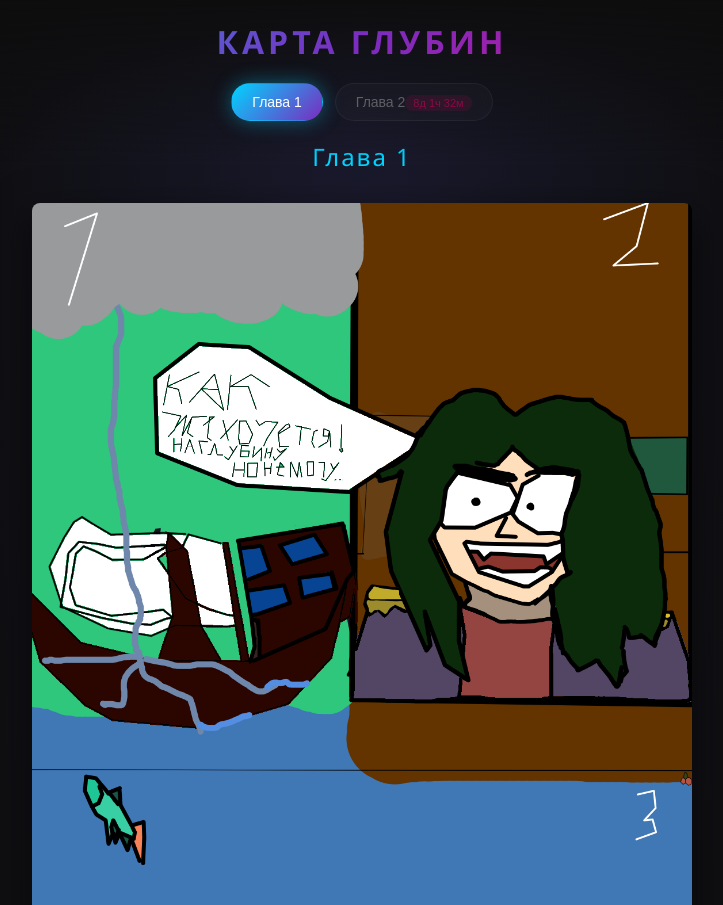
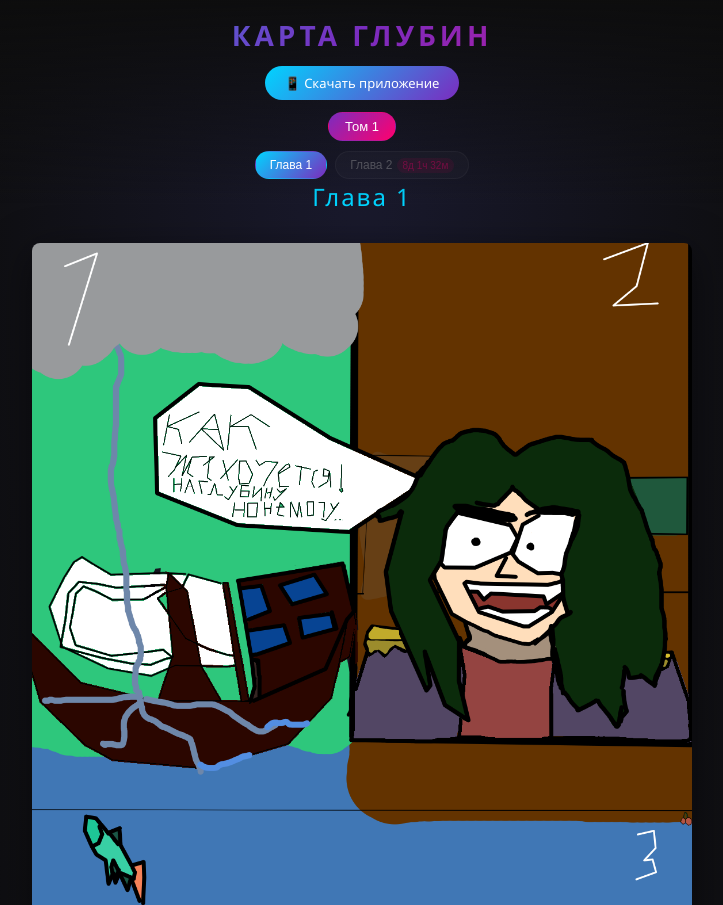
Before and after one commit to wolf111234/ReadMyComics, a plain HTML site: page index.html in a window 1280 px wide. Shown: the top 905 px of the page, without its empty margins (278-1001 px from the left). Drawn offline with Linux system fonts and the light colour scheme.

Commit message:
Add files via upload

```diff
--- a/index.html
+++ b/index.html
@@ -22,11 +22,11 @@
             left: 0;
             right: 0;
             background: linear-gradient(180deg, rgba(13,13,13,0.95) 0%, rgba(13,13,13,0) 100%);
-            padding: 20px 40px 40px;
+            padding: 16px 40px 24px;
             z-index: 100;
         }
         .title {
-            font-size: 32px;
+            font-size: 28px;
             font-weight: 700;
             text-align: center;
             letter-spacing: 4px;
@@ -36,23 +36,71 @@
             -webkit-text-fill-color: transparent;
             background-clip: text;
         }
+        .header-actions {
+            display: flex;
+            justify-content: center;
+            gap: 10px;
+            margin-top: 12px;
+            flex-wrap: wrap;
+        }
+        .download-btn {
+            background: linear-gradient(135deg, #00d4ff, #7b2cbf);
+            color: #fff;
+            border: none;
+            padding: 8px 20px;
+            border-radius: 25px;
+            cursor: pointer;
+            font-size: 13px;
+            text-decoration: none;
+            display: inline-flex;
+            align-items: center;
+            gap: 6px;
+            transition: transform 0.2s;
+        }
+        .download-btn:hover { transform: scale(1.05); }
+        .volumes {
+            display: flex;
+            justify-content: center;
+            gap: 8px;
+            margin-top: 12px;
+            flex-wrap: wrap;
+        }
+        .volume-btn {
+            background: rgba(255,255,255,0.05);
+            color: #aaa;
+            border: 1px solid rgba(255,255,255,0.1);
+            padding: 6px 16px;
+            cursor: pointer;
+            font-size: 13px;
+            border-radius: 25px;
+            transition: all 0.3s ease;
+        }
+        .volume-btn:hover {
+            background: rgba(123,44,191,0.2);
+            border-color: #7b2cbf;
+            color: #fff;
+        }
+        .volume-btn.active {
+            background: linear-gradient(135deg, #7b2cbf, #ff006e);
+            border-color: transparent;
+            color: #fff;
+        }
         .chapters {
             display: flex;
             justify-content: center;
-            gap: 12px;
-            margin-top: 20px;
+            gap: 8px;
+            margin-top: 10px;
             flex-wrap: wrap;
         }
         .chapter-btn {
             background: rgba(255,255,255,0.05);
             color: #aaa;
             border: 1px solid rgba(255,255,255,0.1);
-            padding: 10px 20px;
+            padding: 6px 14px;
             cursor: pointer;
-            font-size: 14px;
+            font-size: 12px;
             border-radius: 25px;
             transition: all 0.3s ease;
-            backdrop-filter: blur(10px);
         }
         .chapter-btn:hover {
             background: rgba(0,212,255,0.1);
@@ -60,44 +108,31 @@
             color: #fff;
         }
         .chapter-btn.active {
-            background: linear-gradient(135deg, #00d4ff 0%, #7b2cbf 100%);
+            background: linear-gradient(135deg, #00d4ff, #7b2cbf);
             border-color: transparent;
             color: #fff;
-            box-shadow: 0 0 20px rgba(0,212,255,0.4);
         }
         .chapter-btn.locked {
-            opacity: 0.5;
+            opacity: 0.4;
             cursor: not-allowed;
         }
         .timer {
-            font-size: 11px;
+            font-size: 10px;
             background: rgba(255,0,100,0.2);
-            padding: 2px 8px;
+            padding: 2px 6px;
             border-radius: 10px;
             color: #ff006e;
+            margin-left: 4px;
         }
         .content {
             max-width: 700px;
             margin: 0 auto;
-            padding: 140px 20px 60px;
+            padding: 180px 20px 60px;
         }
         .chapter-header { text-align: center; margin-bottom: 30px; }
-        .chapter-title {
-            font-size: 24px;
-            color: #00d4ff;
-            font-weight: 300;
-            letter-spacing: 2px;
-        }
-        .release-info {
-            margin-top: 15px;
-            color: #ff006e;
-            font-size: 14px;
-        }
-        .countdown {
-            font-size: 20px;
-            font-weight: bold;
-            margin-top: 8px;
-        }
+        .chapter-title { font-size: 24px; color: #00d4ff; font-weight: 300; letter-spacing: 2px; }
+        .release-info { margin-top: 15px; color: #ff006e; font-size: 14px; }
+        .countdown { font-size: 20px; font-weight: bold; margin-top: 8px; }
         .page {
             margin-bottom: 20px;
             opacity: 0;
@@ -116,45 +151,29 @@
             cursor: zoom-in;
         }
         .page-image:hover { box-shadow: 0 15px 50px rgba(0,212,255,0.2); }
-        .page-number {
-            text-align: center;
-            color: #555;
-            font-size: 12px;
-            margin-top: 8px;
-        }
+        .page-number { text-align: center; color: #555; font-size: 12px; margin-top: 8px; }
         .zoom-overlay {
-            display: none;
-            position: fixed;
+            display: none; position: fixed;
             top: 0; left: 0; right: 0; bottom: 0;
-            background: rgba(0,0,0,0.95);
-            z-index: 200;
-            overflow: auto;
+            background: rgba(0,0,0,0.95); z-index: 200; overflow: auto;
         }
         .zoom-overlay.active { display: block; }
-        .zoom-container {
-            min-height: 100vh;
-            display: flex;
-            flex-direction: column;
-            align-items: center;
-            padding: 40px 20px;
-        }
+        .zoom-container { min-height: 100vh; display: flex; flex-direction: column; align-items: center; padding: 40px 20px; }
         .zoom-image { max-width: 100%; cursor: move; }
         .close-zoom {
-            position: fixed;
-            top: 20px;
-            right: 20px;
-            background: rgba(255,0,0,0.3);
-            color: #fff;
-            border: none;
-            padding: 10px 20px;
-            cursor: pointer;
-            border-radius: 25px;
+            position: fixed; top: 20px; right: 20px;
+            background: rgba(255,0,0,0.3); color: #fff; border: none;
+            padding: 10px 20px; cursor: pointer; border-radius: 25px;
         }
     </style>
 </head>
 <body>
     <div class="header">
         <h1 class="title">Карта глубин</h1>
+        <div class="header-actions">
+            <a class="download-btn" href="KartaGlubin.apk" download>📱 Скачать приложение</a>
+        </div>
+        <div class="volumes" id="volumes"></div>
         <div class="chapters" id="chapters"></div>
     </div>
     <div class="content" id="content"></div>
@@ -166,12 +185,18 @@
     </div>
 
     <script>
-        const chapters = {
-            "1": { "title": "Глава 1", "pages": ["Glava1/1.png", "Glava1/2.png", "Glava1/3.png"] },
-            "2": { "title": "Глава 2", "releaseDate": "2026-05-17T18:00:00", "pages": [] }
+        const volumes = {
+            1: {
+                title: "Том 1",
+                chapters: {
+                    "1": { "title": "Глава 1", "pages": ["Glava1/1.png", "Glava1/2.png", "Glava1/3.png"] },
+                    "2": { "title": "Глава 2", "releaseDate": "2026-05-17T18:00:00", "pages": [] }
+                }
+            }
         };
 
-        let currentChapter = 1;
+        let currentVolume = 1;
+        let currentChapter = Object.keys(volumes[1].chapters)[0];
         let timerStart = localStorage.getItem('timer_start');
         if (!timerStart) {
             timerStart = Date.now();
@@ -199,16 +224,33 @@
         }
 
         function isChapterLocked(chapter) {
-            return chapter.pages.length === 0 && chapter.releaseDate;
+            return chapter.pages && chapter.pages.length === 0 && chapter.releaseDate;
+        }
+
+        function showVolume(volNum) {
+            currentVolume = volNum;
+            document.querySelectorAll(".volume-btn").forEach(b => b.classList.toggle("active", b.dataset.vol == volNum));
+            const vol = volumes[volNum];
+            const container = document.getElementById("chapters");
+            container.innerHTML = "";
+            Object.keys(vol.chapters).sort((a,b) => a-b).forEach(num => {
+                const ch = vol.chapters[num];
+                let cls = 'chapter-btn';
+                let timerHtml = '';
+                if (isChapterLocked(ch)) {
+                    cls += ' locked';
+                    timerHtml = `<span class="timer">${formatCountdown(ch.releaseDate)}</span>`;
+                }
+                container.innerHTML += `<button class="${cls}" data-chapter="${num}" onclick="showChapter(${num})">Глава ${num}${timerHtml}</button>`;
+            });
+            const firstCh = Object.keys(vol.chapters).sort((a,b)=>a-b)[0];
+            showChapter(firstCh);
         }
 
         function showChapter(chapterNum) {
             currentChapter = chapterNum;
-            document.querySelectorAll(".chapter-btn").forEach((btn) => {
-                btn.classList.toggle("active", btn.dataset.chapter == chapterNum);
-            });
-
-            const chapter = chapters[chapterNum];
+            document.querySelectorAll(".chapter-btn").forEach(b => b.classList.toggle("active", b.dataset.chapter == chapterNum));
+            const chapter = volumes[currentVolume].chapters[chapterNum];
             const content = document.getElementById("content");
 
             if (isChapterLocked(chapter)) {
@@ -223,7 +265,6 @@
                 `;
             } else {
                 content.innerHTML = `<div class="chapter-header"><h2 class="chapter-title">${chapter.title}</h2></div>`;
-
                 chapter.pages.forEach((page, index) => {
                     content.innerHTML += `
                         <div class="page">
@@ -236,18 +277,15 @@
         }
 
         function updateTimers() {
-            const countdownEl = document.getElementById('countdown');
-            if (countdownEl && chapters[currentChapter].releaseDate) {
-                countdownEl.textContent = formatCountdown(chapters[currentChapter].releaseDate);
+            const el = document.getElementById('countdown');
+            if (el && volumes[currentVolume].chapters[currentChapter].releaseDate) {
+                el.textContent = formatCountdown(volumes[currentVolume].chapters[currentChapter].releaseDate);
             }
-
             document.querySelectorAll('.chapter-btn').forEach(btn => {
                 const num = btn.dataset.chapter;
-                const chapter = chapters[num];
+                const ch = volumes[currentVolume].chapters[num];
                 const timerEl = btn.querySelector('.timer');
-                if (timerEl && chapter.releaseDate) {
-                    timerEl.textContent = formatCountdown(chapter.releaseDate);
-                }
+                if (timerEl && ch.releaseDate) timerEl.textContent = formatCountdown(ch.releaseDate);
             });
         }
 
@@ -265,20 +303,11 @@
         document.addEventListener('keydown', (e) => { if (e.key === 'Escape') closeZoom(); });
 
         function init() {
-            const container = document.getElementById("chapters");
-            Object.keys(chapters).sort((a,b) => a-b).forEach(num => {
-                const chapter = chapters[num];
-                let btnClass = 'chapter-btn';
-                let timerHtml = '';
-
-                if (isChapterLocked(chapter)) {
-                    btnClass += ' locked';
-                    timerHtml = `<span class="timer">${formatCountdown(chapter.releaseDate)}</span>`;
-                }
-
-                container.innerHTML += `<button class="${btnClass}" data-chapter="${num}" onclick="showChapter(${num})">Глава ${num}${timerHtml}</button>`;
+            const container = document.getElementById("volumes");
+            Object.keys(volumes).sort((a,b) => a-b).forEach(num => {
+                container.innerHTML += `<button class="volume-btn" data-vol="${num}" onclick="showVolume(${num})">${volumes[num].title}</button>`;
             });
-            showChapter(1);
+            showVolume(1);
             setInterval(updateTimers, 1000);
             updateTimers();
         }
```
